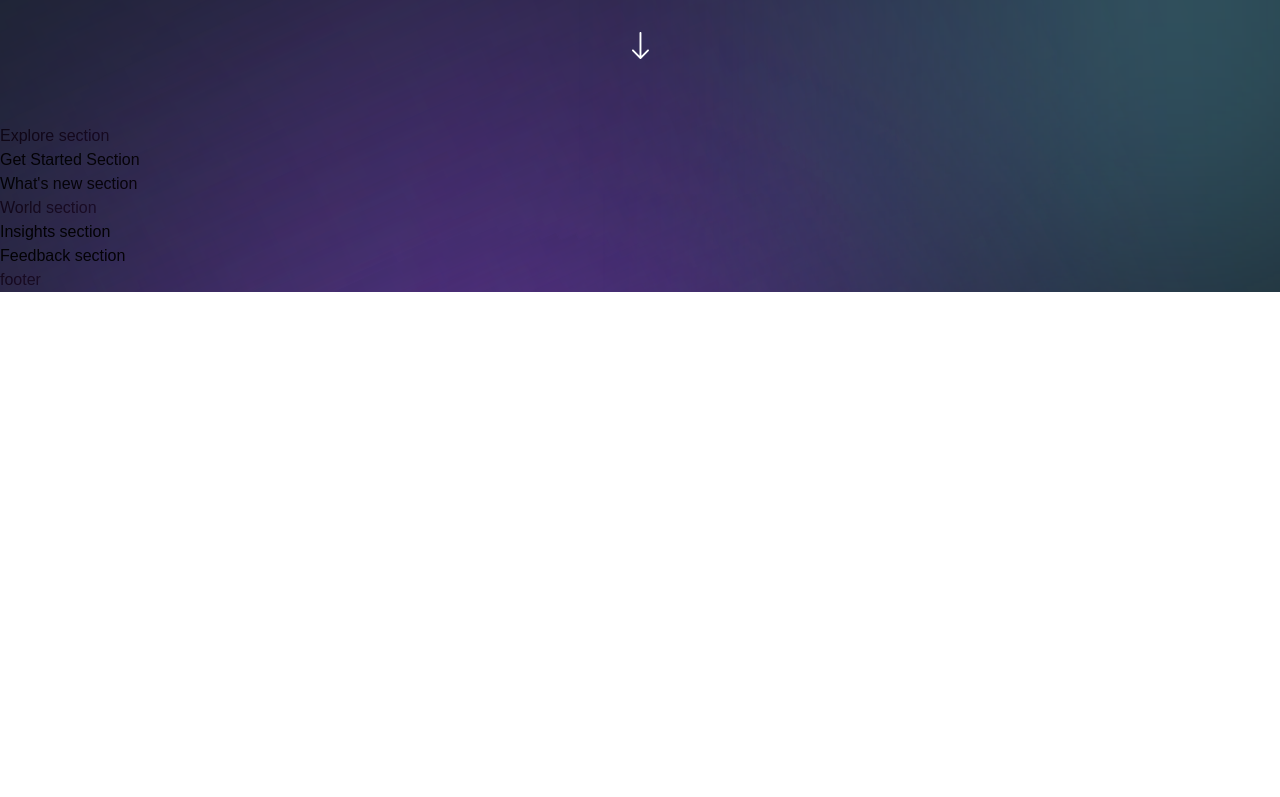
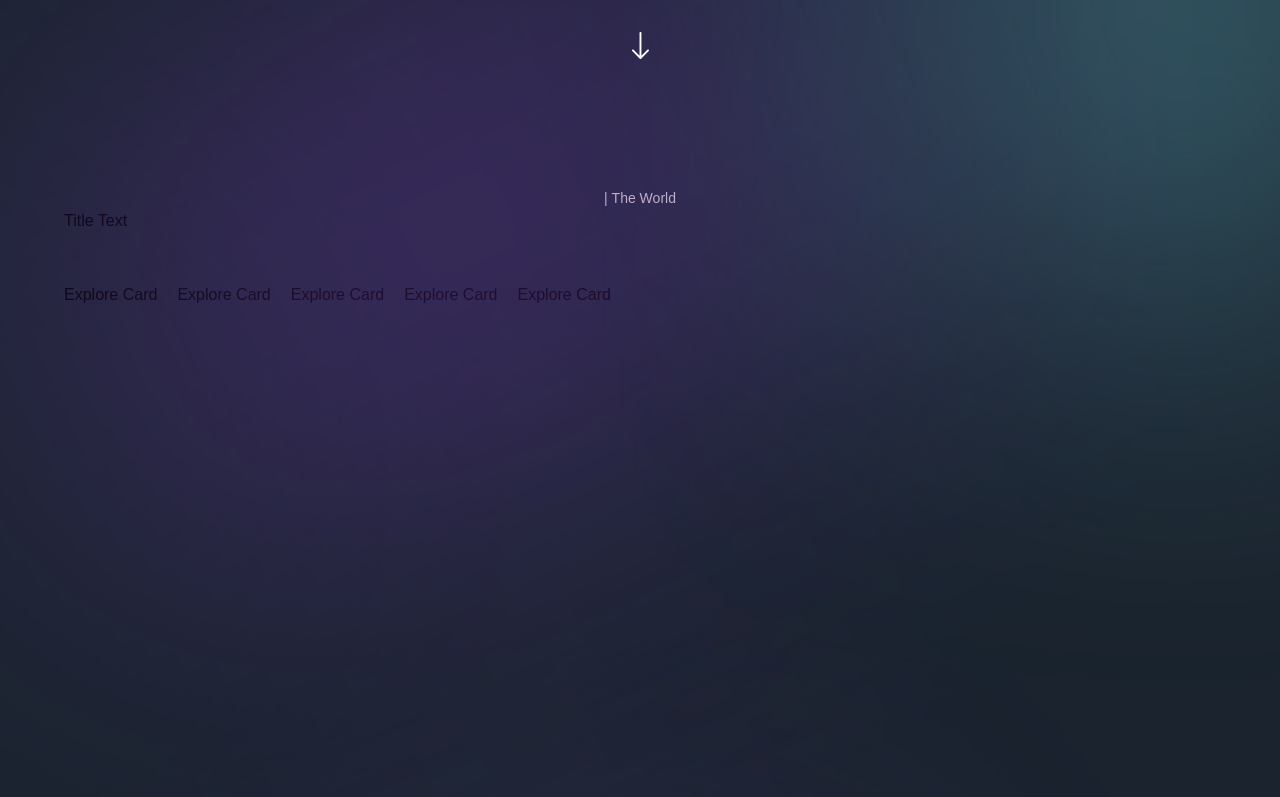
Before and after one commit to Krustycoin0/meta2, a Next.js app: page / in a window 1280 px wide. Shown: the part 1343-2140 px from the top of the page. Before the commit the page ends 1635 px from the top, so only its background shows below. Built offline with nearby package versions, Linux system fonts and the light colour scheme; a web font is replaced by a local one.

Commit message:
Explore section layout setup

```diff
--- a/sections/Explore.jsx
+++ b/sections/Explore.jsx
@@ -1,9 +1,48 @@
 'use client';
+import { motion } from "framer-motion";
+import styles from "../styles";
+import { staggerContainer } from "../utils/motion";
+import { useState } from "react";
+import { ExploreCard, TypingText, TitleText } from '../components'
+import { exploreWorlds } from "../constants";
 
-const Explore = () => (
-  <section>
-    Explore section
-  </section>
-);
+
+const Explore = () => {
+
+    const [active, setActive ] = useState('world-2')
+
+    return (
+      <section className={`${styles.paddings}`} id="explore">
+          <motion.div
+            className={`${styles.innerWidth} mx-auto flex flex-col`}
+            variants={staggerContainer}
+            initial="hidden"
+            whileInView="show"
+            viewport={{ once: false, amount: 0.25}}
+          >
+            <TypingText title="| The World" textStyles="text-center"/>
+            <TitleText
+                title={<>Choose the world you want <br className="md:block hidden"/> to explore</>}
+                textStyles="text-center"
+            />
+
+            <div className="mt-[50px] flex lg:flex-row flex-col min-h-[70vh] gap-5">
+                {
+                    exploreWorlds.map((world, index) =>(
+                        <ExploreCard
+                            key={world.id}
+                            {...world}
+                            index={index}
+                            active={active}
+                            handleClick={setActive}
+                        />
+                    ))
+                }
+            </div>
+          </motion.div>
+        Explore section
+      </section>
+    )
+};
 
 export default Explore;
```
